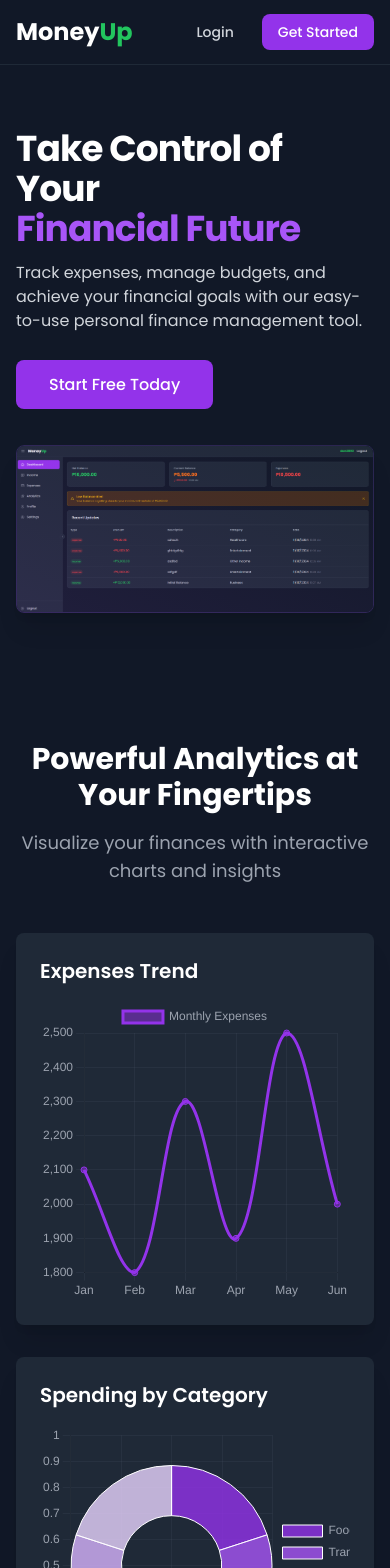
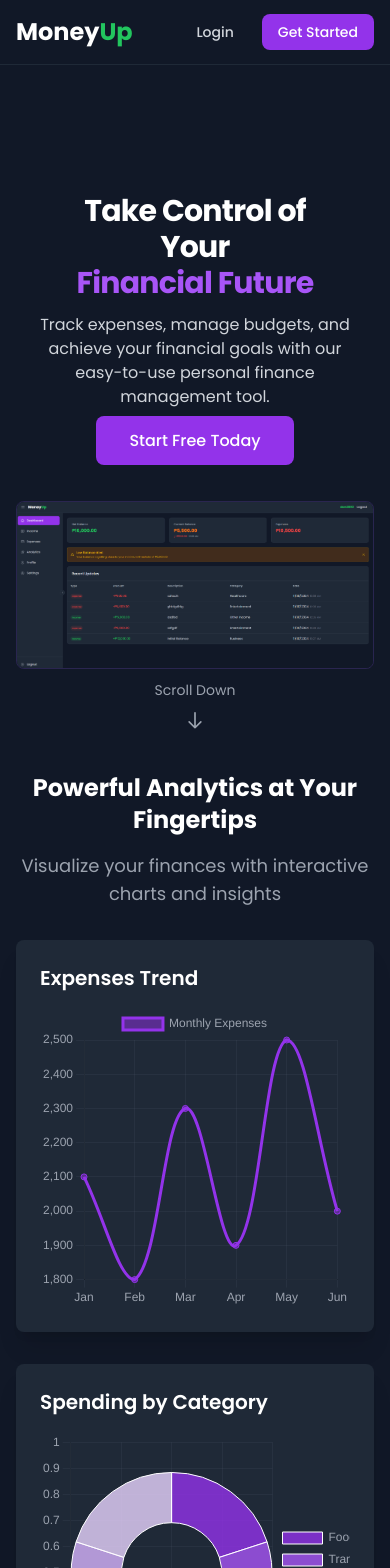
Before and after one commit to noturnachs/MoneyUP, a React (Create React App) app in the folder FRONT/: page / in a window 390 px wide. Shown: the top 1568 px of the page. Built offline with nearby package versions, Linux system fonts and the light colour scheme.

Commit message:
mobile friendly

```diff
--- a/FRONT/src/App.js
+++ b/FRONT/src/App.js
@@ -46,7 +46,10 @@
     <div className="min-h-screen bg-gray-900 text-white">
       <Navbar onMenuClick={() => setIsSidebarOpen(!isSidebarOpen)} />
       <div className="flex h-[calc(100vh-64px)]">
-        <Sidebar isOpen={isSidebarOpen} />
+        <Sidebar
+          isOpen={isSidebarOpen}
+          onClose={() => setIsSidebarOpen(false)}
+        />{" "}
         <main className="flex-1 p-6 overflow-auto">{children}</main>
       </div>
     </div>
--- a/FRONT/src/components/layout/Sidebar.jsx
+++ b/FRONT/src/components/layout/Sidebar.jsx
@@ -14,7 +14,7 @@
 import { useState } from "react";
 import { useAuth } from "../../context/AuthContext";
 
-const Sidebar = ({ isOpen }) => {
+const Sidebar = ({ isOpen, onClose }) => {
   const [isCollapsed, setIsCollapsed] = useState(false);
   const { logout } = useAuth();
   const location = useLocation();
@@ -67,17 +67,49 @@
   const isActive = (path) => location.pathname === path;
 
   return (
+    <>
+      {/* Overlay for mobile */}
+      {isOpen && (
+        <div
+          className="fixed inset-0 bg-black bg-opacity-50 z-20 md:hidden"
+          onClick={onClose}
+        />
+      )}
+
       <div
         className={`${isOpen ? "translate-x-0" : "-translate-x-full"}
         fixed inset-y-0 left-0 transform transition-all duration-300 ease-in-out
         ${isCollapsed ? "w-20" : "w-64"} bg-gray-800 border-r border-gray-700
-      z-30 md:relative md:translate-x-0 h-[calc(100vh-64px)] relative`}
+        z-30 md:relative md:translate-x-0 h-screen md:h-[calc(100vh-64px)]
+        flex flex-col`}
       >
+        {/* Mobile Header */}
+        <div className="md:hidden flex items-center justify-between p-4 border-b border-gray-700">
+          <span className="text-white font-medium">Menu</span>
+          <button onClick={onClose} className="text-gray-400 hover:text-white">
+            <svg
+              xmlns="http://www.w3.org/2000/svg"
+              className="h-6 w-6"
+              fill="none"
+              viewBox="0 0 24 24"
+              stroke="currentColor"
+            >
+              <path
+                strokeLinecap="round"
+                strokeLinejoin="round"
+                strokeWidth={2}
+                d="M6 18L18 6M6 6l12 12"
+              />
+            </svg>
+          </button>
+        </div>
+
+        {/* Collapse Button - Hidden on Mobile */}
         <button
           onClick={() => setIsCollapsed(!isCollapsed)}
           className="absolute -right-3 top-1/2 -translate-y-1/2 bg-gray-800 text-gray-400
           hover:text-white p-1 rounded-full border border-gray-700
-        hover:border-gray-600 focus:outline-none"
+          hover:border-gray-600 focus:outline-none hidden md:block"
         >
           {isCollapsed ? (
             <ChevronRightIcon className="h-4 w-4" />
@@ -86,13 +118,13 @@
           )}
         </button>
 
-      <div className="flex flex-col h-full">
-        <div className="flex-1 p-4">
-          <nav className="space-y-2">
+        <div className="flex-1 overflow-y-auto">
+          <nav className="p-4 space-y-2">
             {menuItems.map((item) => (
               <Link
                 key={item.name}
                 to={item.path}
+                onClick={onClose} // Close sidebar on mobile when clicking a link
                 className={`flex items-center ${
                   isCollapsed ? "justify-center" : "px-4"
                 } py-3 text-gray-300 rounded-lg transition-colors group relative
@@ -110,11 +142,14 @@
                       : "text-gray-400 group-hover:text-white"
                   }`}
                 />
-                {!isCollapsed && <span>{item.name}</span>}
+                {(!isCollapsed || isOpen) && <span>{item.name}</span>}
 
-                {/* Tooltip for collapsed state */}
-                {isCollapsed && (
-                  <div className="absolute left-full ml-2 px-2 py-1 bg-gray-900 text-white text-sm rounded-md opacity-0 group-hover:opacity-100 transition-opacity whitespace-nowrap z-50">
+                {/* Tooltip - Only show on desktop when collapsed */}
+                {isCollapsed && !isOpen && (
+                  <div
+                    className="absolute left-full ml-2 px-2 py-1 bg-gray-900 text-white text-sm rounded-md
+                    opacity-0 group-hover:opacity-100 transition-opacity whitespace-nowrap z-50 hidden md:block"
+                  >
                     {item.name}
                     <div className="text-xs text-gray-400">
                       {item.description}
@@ -129,7 +164,10 @@
         {/* Logout button at bottom */}
         <div className="p-4 border-t border-gray-700">
           <button
-            onClick={logout}
+            onClick={() => {
+              onClose(); // Close sidebar first
+              logout(); // Then logout
+            }}
             className={`flex items-center ${
               isCollapsed ? "justify-center" : "px-4"
             } py-3 text-gray-300 hover:bg-gray-700 rounded-lg transition-colors w-full group relative`}
@@ -140,11 +178,14 @@
                 !isCollapsed && "mr-3"
               } text-gray-400 group-hover:text-white`}
             />
-            {!isCollapsed && <span>Logout</span>}
+            {(!isCollapsed || isOpen) && <span>Logout</span>}
 
-            {/* Tooltip for collapsed state */}
-            {isCollapsed && (
-              <div className="absolute left-full ml-2 px-2 py-1 bg-gray-900 text-white text-sm rounded-md opacity-0 group-hover:opacity-100 transition-opacity whitespace-nowrap z-50">
+            {/* Tooltip - Only show on desktop when collapsed */}
+            {isCollapsed && !isOpen && (
+              <div
+                className="absolute left-full ml-2 px-2 py-1 bg-gray-900 text-white text-sm rounded-md
+                opacity-0 group-hover:opacity-100 transition-opacity whitespace-nowrap z-50 hidden md:block"
+              >
                 Logout
                 <div className="text-xs text-gray-400">
                   Sign out of your account
@@ -154,7 +195,7 @@
           </button>
         </div>
       </div>
-    </div>
+    </>
   );
 };
 
--- a/FRONT/src/pages/Landing.jsx
+++ b/FRONT/src/pages/Landing.jsx
@@ -11,6 +11,7 @@
 import { motion, useAnimation, useScroll, useInView } from "framer-motion";
 import Pricing from "./Pricing";
 import showcaseImage from "../components/images/showcase.png";
+import showcase2Image from "../components/images/showcase2.png";
 import {
   Chart as ChartJS,
   CategoryScale,
@@ -94,18 +95,27 @@
   const featuresRef = useRef(null);
   const pricingRef = useRef(null);
   const ctaRef = useRef(null);
+  const analyticsRef = useRef(null);
 
   // Animation controls
   const heroControls = useAnimation();
   const featuresControls = useAnimation();
   const pricingControls = useAnimation();
   const ctaControls = useAnimation();
+  const analyticsControls = useAnimation();
 
   // Check if sections are in view
   const heroInView = useInView(heroRef, { margin: "-100px" });
-  const featuresInView = useInView(featuresRef, { margin: "-100px" });
+  const featuresInView = useInView(featuresRef, {
+    margin: "-100px 0px",
+    amount: 0.1,
+  });
   const pricingInView = useInView(pricingRef, { margin: "-100px" });
   const ctaInView = useInView(ctaRef, { margin: "-100px" });
+  const analyticsInView = useInView(analyticsRef, {
+    margin: "-100px 0px",
+    amount: 0.3,
+  });
 
   // Animation variants
   const containerVariants = {
@@ -171,6 +181,14 @@
       ctaControls.start("hidden");
     }
   }, [ctaInView, ctaControls]);
+
+  useEffect(() => {
+    if (analyticsInView) {
+      analyticsControls.start("visible");
+    } else {
+      analyticsControls.start("hidden");
+    }
+  }, [analyticsInView, analyticsControls]);
 
   // Add these chart configurations inside the Landing component
   const chartData = {
@@ -290,16 +308,17 @@
         initial="hidden"
         animate={heroControls}
         variants={containerVariants}
-        className="relative overflow-hidden py-16 sm:py-24"
+        className="relative min-h-[80vh] flex items-start bg-gray-900 pt-24 px-4 sm:px-6 lg:px-8"
       >
-        <div className="max-w-7xl mx-auto px-4 sm:px-6 lg:px-8">
-          <div className="lg:grid lg:grid-cols-12 lg:gap-12">
+        <div className="max-w-7xl mx-auto w-full mt-8">
+          <div className="flex flex-col lg:grid lg:grid-cols-12 lg:gap-8">
             {/* Text Content */}
             <motion.div
               variants={itemVariants}
-              className="sm:text-center md:max-w-2xl md:mx-auto lg:col-span-5 lg:text-left"
+              className="text-center lg:text-left lg:col-span-6 mb-12 lg:mb-0"
             >
-              <h1 className="text-4xl tracking-tight font-extrabold text-white sm:text-5xl md:text-6xl">
+              <div>
+                <h1 className="text-3xl sm:text-4xl md:text-5xl lg:text-6xl tracking-tight font-extrabold text-white">
                   <motion.span variants={itemVariants} className="block">
                     Take Control of
                   </motion.span>
@@ -315,12 +334,12 @@
                 </h1>
                 <motion.p
                   variants={itemVariants}
-                className="mt-3 text-base text-gray-300 sm:text-lg md:mt-5 md:text-xl"
+                  className="mt-3 text-base sm:text-lg text-gray-300 md:mt-5 md:text-xl px-4 lg:px-0"
                 >
-                Track expenses, manage budgets, and achieve your financial goals
-                with our easy-to-use personal finance management tool.
+                  Track expenses, manage budgets, and achieve your financial
+                  goals with our easy-to-use personal finance management tool.
                 </motion.p>
-              <motion.div variants={itemVariants} className="mt-10">
+                <motion.div variants={itemVariants} className="mt-5 sm:mt-8">
                   <Link
                     to="/register"
                     className="px-8 py-3 border border-transparent text-base font-medium rounded-lg text-white bg-purple-600 hover:bg-purple-700 md:text-lg transition-colors"
@@ -328,48 +347,154 @@
                     Start Free Today
                   </Link>
                 </motion.div>
+              </div>
             </motion.div>
 
-            {/* Image */}
+            {/* Images */}
             <motion.div
               variants={itemVariants}
-              className="mt-12 relative lg:mt-0 lg:col-span-7"
+              className="relative lg:col-span-6"
             >
-              <div className="relative mx-auto rounded-lg shadow-xl lg:max-w-none">
+              <div className="relative mx-auto w-full">
+                {/* First Image */}
                 <motion.div
-                  className="relative block w-full rounded-lg overflow-hidden"
+                  className="relative block w-full rounded-lg overflow-hidden transform transition-all duration-300 hover:scale-105"
                   initial={{ opacity: 0, y: 20 }}
                   animate={{ opacity: 1, y: 0 }}
                   transition={{ delay: 0.3, duration: 0.5 }}
+                  whileHover={{
+                    scale: 1.05,
+                    rotate: 1,
+                    transition: {
+                      duration: 0.4,
+                      ease: "easeOut",
+                    },
+                  }}
                 >
+                  <div className="absolute inset-0 bg-purple-500/10 opacity-0 hover:opacity-100 transition-opacity duration-300 rounded-lg" />
                   <img
-                    className="w-full h-auto object-cover rounded-lg transform hover:scale-105 transition-transform duration-300"
+                    className="w-full rounded-lg transition-transform duration-300"
                     src={showcaseImage}
                     alt="Dashboard Preview"
                     style={{
-                      boxShadow: "0 0 40px rgba(139, 92, 246, 0.15)", // Purple glow
-                      border: "1px solid rgba(139, 92, 246, 0.2)", // Subtle purple border
+                      boxShadow: "0 0 40px rgba(139, 92, 246, 0.15)",
+                      border: "1px solid rgba(139, 92, 246, 0.2)",
                     }}
                   />
-                  {/* Optional Floating Elements */}
-                  <div className="absolute inset-0 bg-gradient-to-tr from-purple-500/10 to-transparent pointer-events-none"></div>
+                  <div className="absolute inset-0 ring-1 ring-purple-500/20 rounded-lg pointer-events-none" />
+                </motion.div>
+
+                {/* Second Image */}
+                <motion.div
+                  className="absolute -bottom-12 -right-12 w-4/5 rounded-lg overflow-hidden hidden sm:block"
+                  initial={{ opacity: 0, x: 20 }}
+                  animate={{ opacity: 1, x: 0 }}
+                  transition={{ delay: 0.5, duration: 0.5 }}
+                  whileHover={{
+                    scale: 1.05,
+                    rotate: -1,
+                    transition: {
+                      duration: 0.4,
+                      ease: "easeOut",
+                    },
+                  }}
+                >
+                  <div className="absolute inset-0 bg-purple-500/10 opacity-0 hover:opacity-100 transition-opacity duration-300 rounded-lg" />
+                  <img
+                    className="w-full rounded-lg transition-transform duration-300"
+                    src={showcase2Image}
+                    alt="Dashboard Features Preview"
+                    style={{
+                      boxShadow: "0 0 40px rgba(139, 92, 246, 0.2)",
+                      border: "1px solid rgba(139, 92, 246, 0.2)",
+                    }}
+                  />
+                  <div className="absolute inset-0 ring-1 ring-purple-500/20 rounded-lg pointer-events-none" />
                 </motion.div>
               </div>
             </motion.div>
           </div>
         </div>
+
+        {/* Scroll Indicator */}
+        <motion.div
+          className="absolute bottom-4 left-0 right-0 mx-auto flex flex-col items-center justify-center text-gray-400 cursor-pointer w-full max-w-[100px]"
+          initial={{ opacity: 0, y: -20 }}
+          animate={{
+            opacity: 1,
+            y: 0,
+            transition: {
+              duration: 0.6,
+              delay: 1,
+            },
+          }}
+          whileHover={{ scale: 1.1 }}
+          onClick={() => {
+            const chartsSection = document.getElementById("charts-section");
+            if (chartsSection) {
+              chartsSection.scrollIntoView({ behavior: "smooth" });
+            }
+          }}
+        >
+          <span className="text-sm mb-1 text-center">Scroll Down</span>
+          <motion.div
+            className="flex justify-center"
+            animate={{
+              y: [0, 8, 0],
+            }}
+            transition={{
+              duration: 1,
+              repeat: Infinity,
+              ease: "easeInOut",
+            }}
+          >
+            <svg
+              xmlns="http://www.w3.org/2000/svg"
+              className="h-5 w-5"
+              fill="none"
+              viewBox="0 0 24 24"
+              stroke="currentColor"
+            >
+              <path
+                strokeLinecap="round"
+                strokeLinejoin="round"
+                strokeWidth={2}
+                d="M19 14l-7 7m0 0l-7-7m7 7V3"
+              />
+            </svg>
+          </motion.div>
+        </motion.div>
       </motion.div>
 
       {/* Charts Section */}
       <motion.div
+        ref={analyticsRef}
+        id="charts-section"
         initial="hidden"
-        animate={featuresControls}
-        variants={containerVariants}
-        className="bg-gray-900 py-16"
+        animate={analyticsControls}
+        variants={{
+          hidden: {
+            opacity: 0,
+            y: 50,
+          },
+          visible: {
+            opacity: 1,
+            y: 0,
+            transition: {
+              duration: 0.6,
+              ease: "easeOut",
+              staggerChildren: 0.2,
+            },
+          },
+        }}
+        className="bg-gray-900 py-8 sm:py-16 px-4 sm:px-6 lg:px-8 relative"
       >
-        <div className="max-w-7xl mx-auto px-4 sm:px-6 lg:px-8">
-          <motion.div variants={itemVariants} className="text-center mb-12">
-            <h2 className="text-3xl font-extrabold text-white sm:text-4xl">
+        <div className="max-w-7xl mx-auto">
+          <motion.div
+            variants={itemVariants}
+            className="text-center mb-8 sm:mb-12"
+          >
+            <h2 className="text-2xl font-extrabold text-white sm:text-4xl px-4">
               Powerful Analytics at Your Fingertips
             </h2>
             <p className="mt-4 text-lg text-gray-400">
@@ -377,7 +502,7 @@
             </p>
           </motion.div>
 
-          <div className="grid grid-cols-1 lg:grid-cols-2 gap-8">
+          <div className="grid grid-cols-1 gap-8">
             {/* Expenses Trend Chart */}
             <motion.div
               variants={itemVariants}
@@ -425,11 +550,11 @@
         initial="hidden"
         animate={featuresControls}
         variants={containerVariants}
-        className="bg-gray-800"
+        className="bg-gray-800 px-4 sm:px-6 lg:px-8"
       >
-        <div className="max-w-7xl mx-auto px-4 sm:px-6 lg:px-8 py-16">
+        <div className="max-w-7xl mx-auto py-8 sm:py-16">
           <motion.div variants={itemVariants} className="text-center">
-            <h2 className="text-3xl font-extrabold text-white sm:text-4xl">
+            <h2 className="text-2xl sm:text-3xl font-extrabold text-white sm:text-4xl px-4">
               Everything you need to manage your money
             </h2>
             <p className="mt-4 text-lg text-gray-400">
@@ -438,8 +563,8 @@
             </p>
           </motion.div>
 
-          <div className="mt-20">
-            <div className="grid grid-cols-1 gap-8 sm:grid-cols-2 lg:grid-cols-4">
+          <div className="mt-12 sm:mt-20">
+            <div className="grid grid-cols-1 sm:grid-cols-2 lg:grid-cols-3 xl:grid-cols-4 gap-6 sm:gap-8">
               {features.map((feature, index) => (
                 <motion.div
                   key={feature.title}
@@ -523,16 +648,16 @@
         initial="hidden"
         animate={ctaControls}
         variants={containerVariants}
-        className="bg-gray-900"
+        className="bg-gray-900 px-4 sm:px-6 lg:px-8"
       >
-        <div className="max-w-7xl mx-auto py-12 px-4 sm:px-6 lg:px-8">
+        <div className="max-w-7xl mx-auto py-8 sm:py-12">
           <motion.div
             variants={itemVariants}
             className="bg-purple-600 rounded-lg shadow-xl overflow-hidden"
           >
-            <div className="px-6 py-12 sm:px-12 sm:py-16 lg:flex lg:items-center lg:justify-between">
-              <div>
-                <h2 className="text-3xl font-extrabold text-white sm:text-4xl">
+            <div className="px-4 py-8 sm:px-12 sm:py-16 space-y-6 sm:space-y-0 lg:flex lg:items-center lg:justify-between">
+              <div className="text-center lg:text-left">
+                <h2 className="text-2xl sm:text-3xl font-extrabold text-white sm:text-4xl">
                   {user ? (
                     <span className="block">Welcome back!</span>
                   ) : (
@@ -545,7 +670,7 @@
                   </span>
                 </h2>
               </div>
-              <div className="mt-8 flex lg:mt-0 lg:flex-shrink-0">
+              <div className="flex justify-center lg:mt-0 lg:flex-shrink-0">
                 <div className="inline-flex rounded-md shadow">
                   <Link
                     to={user ? "/dashboard" : "/register"}
@@ -561,17 +686,23 @@
       </motion.div>
 
       {/* Footer */}
-      <footer className="bg-gray-900">
-        <div className="max-w-7xl mx-auto py-12 px-4 sm:px-6 lg:px-8">
-          <div className="border-t border-gray-800 pt-8 flex justify-between items-center">
-            <p className="text-base text-gray-400">
+      <footer className="bg-gray-900 px-4 sm:px-6 lg:px-8">
+        <div className="max-w-7xl mx-auto py-8 sm:py-12">
+          <div className="border-t border-gray-800 pt-8 flex flex-col sm:flex-row justify-between items-center space-y-4 sm:space-y-0">
+            <p className="text-sm sm:text-base text-gray-400 text-center sm:text-left">
               &copy; 2024 MoneyUp. All rights reserved.
             </p>
             <div className="flex space-x-6">
-              <a href="/" className="text-gray-400 hover:text-gray-300">
+              <a
+                href="/"
+                className="text-sm sm:text-base text-gray-400 hover:text-gray-300"
+              >
                 Privacy
               </a>
-              <a href="/" className="text-gray-400 hover:text-gray-300">
+              <a
+                href="/"
+                className="text-sm sm:text-base text-gray-400 hover:text-gray-300"
+              >
                 Terms
               </a>
             </div>
```
Also changed, not shown: FRONT/src/pages/Dashboard.jsx (+37 -129 lines), FRONT/src/components/images/showcase2.png (added). Lines whose indentation alone changed are shown as unchanged.
